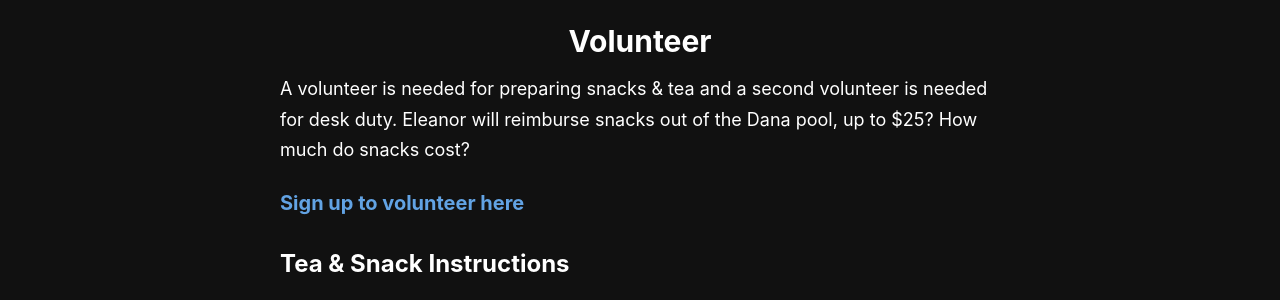
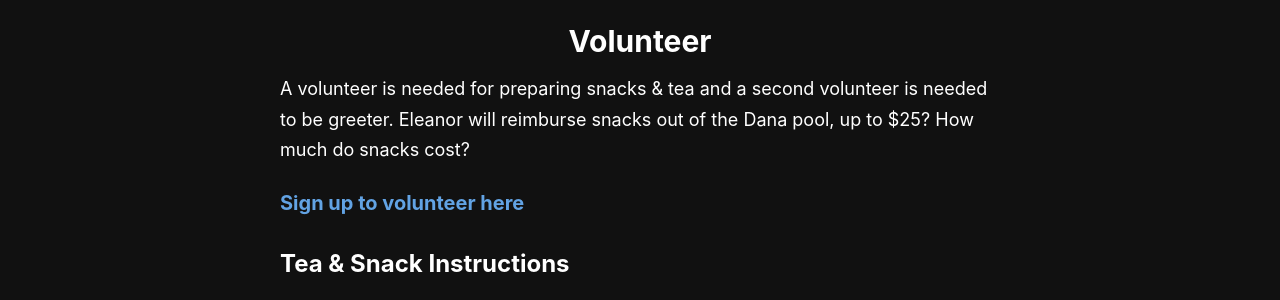
Before and after one commit to rykener/transsangha, a Jekyll site: the page built from _pages/volunteer.md, in a window 1280 px wide. Shown: the part 202-502 px from the top of the page. Built offline with Jekyll 4.4.1, drawn with Linux system fonts in a browser that asks for light colours.

Commit message:
update language

```diff
--- a/_pages/volunteer.md
+++ b/_pages/volunteer.md
@@ -4,7 +4,7 @@ title: Volunteer
 permalink: /volunteer
 ---
 
-A volunteer is needed for preparing snacks & tea and a second volunteer is needed for desk duty. Eleanor will reimburse snacks out of the Dana pool, up to $25? How much do snacks cost?
+A volunteer is needed for preparing snacks & tea and a second volunteer is needed to be greeter. Eleanor will reimburse snacks out of the Dana pool, up to $25? How much do snacks cost?
 
 ### [Sign up to volunteer here](https://docs.google.com/spreadsheets/d/1-eF7tl9Pzge-n5tqFYH8rhRo3_Sc3jWkhQhl0G7fkto/edit#gid=0)
 
```
